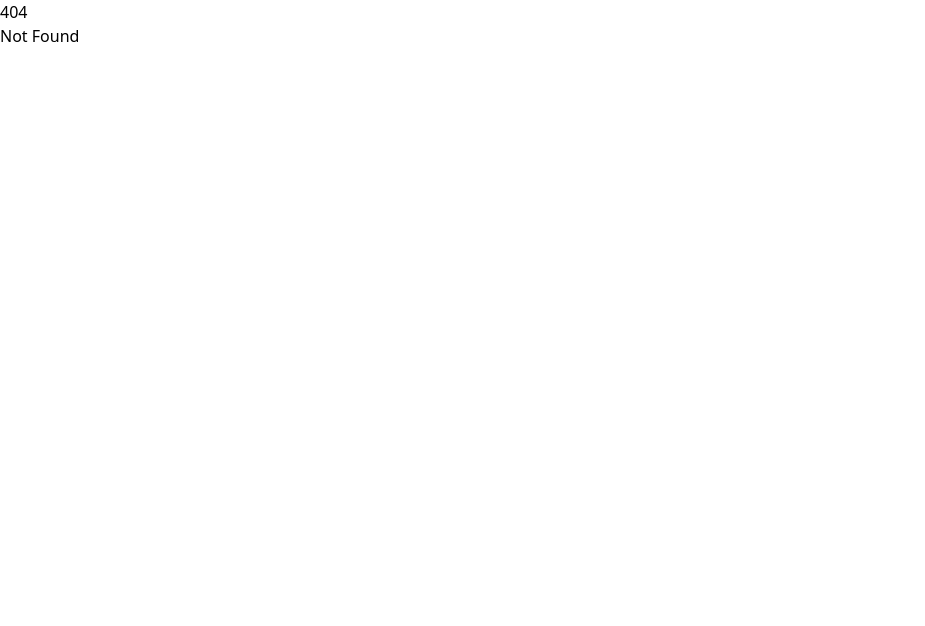
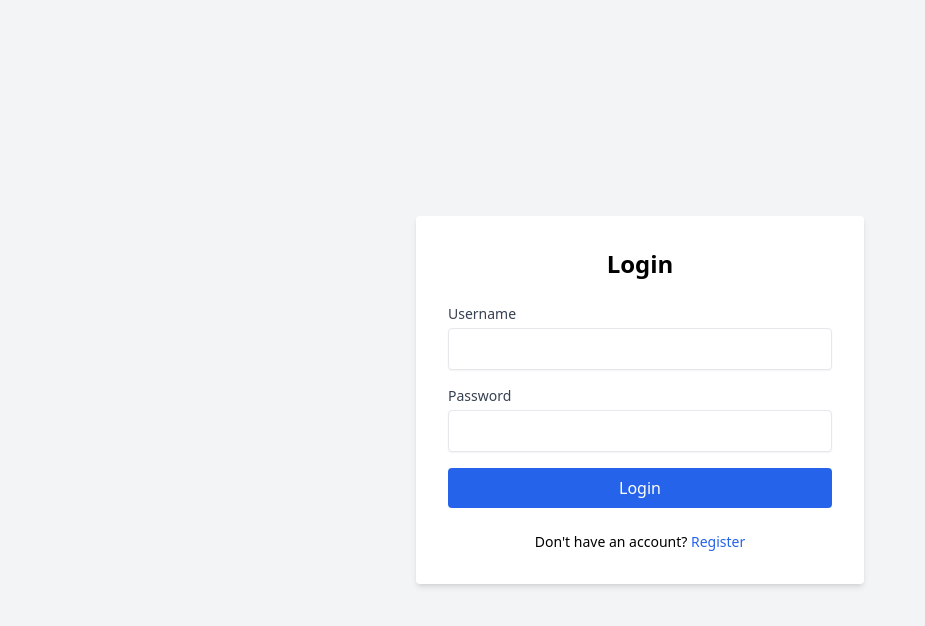
Before and after one commit to ondateta/board-app, a SvelteKit app: page /login in a window 1280 px wide. Before the commit this address had no page. Shown: the top 626 px of the page, without its empty margins (0-925 px from the left). Built offline with nearby package versions, Linux system fonts and the light colour scheme.

Commit message:
QA, SEO, Auth Pages, and Polish

```diff
--- a/src/app.html
+++ b/src/app.html
@@ -3,6 +3,21 @@
 	<head>
 		<meta charset="utf-8" />
 		<meta name="viewport" content="width=device-width, initial-scale=1" />
+		<title>Kanban Board - Organize Your Work</title>
+		<meta name="description" content="A simple and efficient Kanban board application to manage your projects, tasks, and workflows. Built with SvelteKit." />
+		<meta name="keywords" content="kanban, trello, project management, productivity, sveltekit, task manager" />
+		<meta name="author" content="Gemini Agent" />
+
+		<!-- Open Graph / Facebook -->
+		<meta property="og:type" content="website" />
+		<meta property="og:title" content="Kanban Board - Organize Your Work" />
+		<meta property="og:description" content="A simple and efficient Kanban board application to manage your projects, tasks, and workflows. Built with SvelteKit." />
+
+		<!-- Twitter -->
+		<meta property="twitter:card" content="summary_large_image" />
+		<meta property="twitter:title" content="Kanban Board - Organize Your Work" />
+		<meta property="twitter:description" content="A simple and efficient Kanban board application to manage your projects, tasks, and workflows. Built with SvelteKit." />
+
 		%sveltekit.head%
 	</head>
 	<body data-sveltekit-preload-data="hover">
--- a/src/lib/server/db/actions.ts
+++ b/src/lib/server/db/actions.ts
@@ -1,6 +1,7 @@
 import db from './index';
 import { randomUUID, scrypt, randomBytes, timingSafeEqual } from 'node:crypto';
 import { promisify } from 'node:util';
+import type { User, Board, List, Card } from '$lib/types';
 
 const scryptAsync = promisify(scrypt);
 
@@ -17,16 +18,16 @@ export async function verifyPassword(password: string, hash: string): Promise<bo
     return timingSafeEqual(keyBuffer, derivedKey);
 }
 
-export function createUser(username: string, passwordHash: string) {
+export function createUser(username: string, passwordHash: string): User {
     const id = randomUUID();
     const stmt = db.prepare('INSERT INTO users (id, username, password_hash) VALUES (?, ?, ?)');
     stmt.run(id, username, passwordHash);
-    return { id, username };
+    return { id, username, created_at: Math.floor(Date.now() / 1000) };
 }
 
-export function getUserByUsername(username: string) {
+export function getUserByUsername(username: string): (User & { password_hash: string }) | undefined {
     const stmt = db.prepare('SELECT * FROM users WHERE username = ?');
-    return stmt.get(username) as { id: string; username: string; password_hash: string; created_at: number } | undefined;
+    return stmt.get(username) as (User & { password_hash: string }) | undefined;
 }
 
 export function createSession(userId: string) {
@@ -55,24 +56,25 @@ export function deleteSession(sessionId: string) {
 }
 
 // Boards
-export function getBoards(userId: string) {
+export function getBoards(userId: string): Board[] {
     const stmt = db.prepare('SELECT * FROM boards WHERE user_id = ? ORDER BY created_at DESC');
-    return stmt.all(userId);
+    return stmt.all(userId) as Board[];
 }
 
-export function createBoard(userId: string, title: string) {
+export function createBoard(userId: string, title: string): Board {
     const id = randomUUID();
+    const created_at = Math.floor(Date.now() / 1000);
     const stmt = db.prepare('INSERT INTO boards (id, user_id, title) VALUES (?, ?, ?)');
     stmt.run(id, userId, title);
-    return { id, userId, title };
+    return { id, user_id: userId, title, created_at };
 }
 
-export function getBoard(boardId: string) {
+export function getBoard(boardId: string): Board | undefined {
     const stmt = db.prepare('SELECT * FROM boards WHERE id = ?');
-    return stmt.get(boardId);
+    return stmt.get(boardId) as Board | undefined;
 }
 
-export function updateBoard(boardId: string, title: string) {
+export function updateBoard(boardId: string, title: string): Board | undefined {
     const stmt = db.prepare('UPDATE boards SET title = ? WHERE id = ?');
     stmt.run(title, boardId);
     return getBoard(boardId);
@@ -84,24 +86,25 @@ export function deleteBoard(boardId: string) {
 }
 
 // Lists
-export function getLists(boardId: string) {
+export function getLists(boardId: string): List[] {
     const stmt = db.prepare('SELECT * FROM lists WHERE board_id = ? ORDER BY position ASC');
-    return stmt.all(boardId);
+    return stmt.all(boardId) as List[];
 }
 
-export function createList(boardId: string, title: string) {
+export function createList(boardId: string, title: string): List {
     const id = randomUUID();
     // Get max position to append to the end
     const maxPosStmt = db.prepare('SELECT MAX(position) as maxPos FROM lists WHERE board_id = ?');
     const result = maxPosStmt.get(boardId) as { maxPos: number | null };
     const position = (result?.maxPos ?? -1) + 1;
+    const created_at = Math.floor(Date.now() / 1000);
 
     const stmt = db.prepare('INSERT INTO lists (id, board_id, title, position) VALUES (?, ?, ?, ?)');
     stmt.run(id, boardId, title, position);
-    return { id, boardId, title, position };
+    return { id, board_id: boardId, title, position, created_at };
 }
 
-export function updateList(listId: string, updates: { title?: string; position?: number }) {
+export function updateList(listId: string, updates: { title?: string; position?: number }): List | undefined {
     const fields = [];
     const values = [];
 
@@ -122,9 +125,9 @@ export function updateList(listId: string, updates: { title?: string; position?:
     return getList(listId);
 }
 
-export function getList(listId: string) {
+export function getList(listId: string): List | undefined {
     const stmt = db.prepare('SELECT * FROM lists WHERE id = ?');
-    return stmt.get(listId);
+    return stmt.get(listId) as List | undefined;
 }
 
 export function deleteList(listId: string) {
@@ -133,23 +136,24 @@ export function deleteList(listId: string) {
 }
 
 // Cards
-export function getCards(listId: string) {
+export function getCards(listId: string): Card[] {
     const stmt = db.prepare('SELECT * FROM cards WHERE list_id = ? ORDER BY position ASC');
-    return stmt.all(listId);
+    return stmt.all(listId) as Card[];
 }
 
-export function createCard(listId: string, title: string, description: string = '') {
+export function createCard(listId: string, title: string, description: string = ''): Card {
     const id = randomUUID();
     const maxPosStmt = db.prepare('SELECT MAX(position) as maxPos FROM cards WHERE list_id = ?');
     const result = maxPosStmt.get(listId) as { maxPos: number | null };
     const position = (result?.maxPos ?? -1) + 1;
+    const created_at = Math.floor(Date.now() / 1000);
 
     const stmt = db.prepare('INSERT INTO cards (id, list_id, title, description, position) VALUES (?, ?, ?, ?, ?)');
     stmt.run(id, listId, title, description, position);
-    return { id, listId, title, description, position };
+    return { id, list_id: listId, title, description, position, created_at };
 }
 
-export function updateCard(cardId: string, updates: { title?: string; description?: string; position?: number; list_id?: string }) {
+export function updateCard(cardId: string, updates: { title?: string; description?: string; position?: number; list_id?: string }): Card | undefined {
     const fields = [];
     const values = [];
 
@@ -178,9 +182,9 @@ export function updateCard(cardId: string, updates: { title?: string; descriptio
     return getCard(cardId);
 }
 
-export function getCard(cardId: string) {
+export function getCard(cardId: string): Card | undefined {
     const stmt = db.prepare('SELECT * FROM cards WHERE id = ?');
-    return stmt.get(cardId);
+    return stmt.get(cardId) as Card | undefined;
 }
 
 export function deleteCard(cardId: string) {
--- /dev/null
+++ b/src/routes/+error.svelte
@@ -0,0 +1,11 @@
+<script>
+    import { page } from '$app/stores';
+</script>
+
+<div class="flex flex-col items-center justify-center min-h-screen bg-gray-100 text-gray-800">
+    <h1 class="text-6xl font-bold mb-4">{$page.status}</h1>
+    <p class="text-xl mb-8">{$page.error?.message || 'Something went wrong'}</p>
+    <a href="/" class="px-6 py-3 bg-blue-600 text-white rounded-lg shadow hover:bg-blue-700 transition">
+        Go Home
+    </a>
+</div>
--- a/src/routes/+page.svelte
+++ b/src/routes/+page.svelte
@@ -1,2 +1,25 @@
-<h1>Welcome to SvelteKit</h1>
-<p>Visit <a href="https://svelte.dev/docs/kit">svelte.dev/docs/kit</a> to read the documentation</p>
+<script>
+    import { page } from '$app/stores';
+</script>
+
+<div class="flex flex-col items-center justify-center min-h-screen bg-gradient-to-br from-blue-500 to-indigo-600 text-white">
+    <div class="text-center">
+        <h1 class="text-5xl font-bold mb-4">Kanban Board</h1>
+        <p class="text-xl mb-8">Organize your work, manage projects, and boost productivity.</p>
+
+        <div class="space-x-4">
+            {#if $page.data.user}
+                <a href="/app" class="px-6 py-3 bg-white text-blue-600 font-semibold rounded shadow hover:bg-gray-100 transition">
+                    Go to Dashboard
+                </a>
+            {:else}
+                <a href="/login" class="px-6 py-3 bg-white text-blue-600 font-semibold rounded shadow hover:bg-gray-100 transition">
+                    Login
+                </a>
+                <a href="/register" class="px-6 py-3 border-2 border-white text-white font-semibold rounded hover:bg-white hover:text-blue-600 transition">
+                    Register
+                </a>
+            {/if}
+        </div>
+    </div>
+</div>
--- a/src/routes/app/board/[id]/+page.svelte
+++ b/src/routes/app/board/[id]/+page.svelte
@@ -110,7 +110,7 @@
     </div>
 
     <div class="flex-1 overflow-x-auto p-4">
-        <div class="flex h-full gap-4 items-start" use:dndzone={{items: lists, flipDurationMs, type: 'list', dropTargetStyle: {}}} on:consider={handleListDndConsider} on:finalize={handleListDndFinalize}>
+        <div class="flex h-full gap-4 items-start" use:dndzone={{items: lists, flipDurationMs, type: 'list', dropTargetStyle: {}}} onconsider={handleListDndConsider} onfinalize={handleListDndFinalize}>
             {#each lists as list (list.id)}
                 <div class="flex-shrink-0 w-72 bg-gray-100 rounded-lg flex flex-col max-h-full shadow-sm border border-gray-200" animate:flip={{duration: flipDurationMs}}>
                     <div class="p-3 font-semibold text-gray-700 flex justify-between items-center cursor-grab active:cursor-grabbing">
@@ -118,7 +118,7 @@
                         <button class="text-gray-400 hover:text-gray-600"><MoreHorizontal size={16} /></button>
                     </div>
 
-                    <div class="flex-1 overflow-y-auto min-h-[50px] px-2 pb-2" use:dndzone={{items: list.cards, flipDurationMs, type: 'card', dropTargetStyle: {}}} on:consider={(e) => handleCardDndConsider(e, list.id)} on:finalize={(e) => handleCardDndFinalize(e, list.id)}>
+                    <div class="flex-1 overflow-y-auto min-h-[50px] px-2 pb-2" use:dndzone={{items: list.cards, flipDurationMs, type: 'card', dropTargetStyle: {}}} onconsider={(e) => handleCardDndConsider(e, list.id)} onfinalize={(e) => handleCardDndFinalize(e, list.id)}>
                         {#each list.cards as card (card.id)}
                             <div class="bg-white p-3 rounded mb-2 shadow-sm border border-gray-200 cursor-grab active:cursor-grabbing hover:bg-gray-50" animate:flip={{duration: flipDurationMs}}>
                                 {card.title}
--- /dev/null
+++ b/src/routes/login/+page.svelte
@@ -0,0 +1,48 @@
+<script lang="ts">
+    import { goto } from '$app/navigation';
+
+    let username = '';
+    let password = '';
+    let error = '';
+
+    async function handleSubmit() {
+        const response = await fetch('/api/auth/login', {
+            method: 'POST',
+            headers: { 'Content-Type': 'application/json' },
+            body: JSON.stringify({ username, password })
+        });
+
+        const data = await response.json();
+
+        if (response.ok) {
+            goto('/app');
+        } else {
+            error = data.error;
+        }
+    }
+</script>
+
+<div class="flex items-center justify-center min-h-screen bg-gray-100">
+    <div class="w-full max-w-md p-8 space-y-6 bg-white rounded shadow-md">
+        <h1 class="text-2xl font-bold text-center">Login</h1>
+        {#if error}
+            <p class="text-red-500 text-center">{error}</p>
+        {/if}
+        <form on:submit|preventDefault={handleSubmit} class="space-y-4">
+            <div>
+                <label for="username" class="block text-sm font-medium text-gray-700">Username</label>
+                <input type="text" id="username" bind:value={username} class="w-full px-3 py-2 mt-1 border rounded shadow-sm focus:ring-blue-500 focus:border-blue-500" required />
+            </div>
+            <div>
+                <label for="password" class="block text-sm font-medium text-gray-700">Password</label>
+                <input type="password" id="password" bind:value={password} class="w-full px-3 py-2 mt-1 border rounded shadow-sm focus:ring-blue-500 focus:border-blue-500" required />
+            </div>
+            <button type="submit" class="w-full px-4 py-2 text-white bg-blue-600 rounded hover:bg-blue-700 focus:outline-none focus:ring-2 focus:ring-blue-500">
+                Login
+            </button>
+        </form>
+        <div class="text-center">
+            <p class="text-sm">Don't have an account? <a href="/register" class="text-blue-600 hover:underline">Register</a></p>
+        </div>
+    </div>
+</div>
--- /dev/null
+++ b/src/routes/register/+page.svelte
@@ -0,0 +1,58 @@
+<script lang="ts">
+    import { goto } from '$app/navigation';
+
+    let username = '';
+    let password = '';
+    let confirmPassword = '';
+    let error = '';
+
+    async function handleSubmit() {
+        if (password !== confirmPassword) {
+            error = 'Passwords do not match';
+            return;
+        }
+
+        const response = await fetch('/api/auth/register', {
+            method: 'POST',
+            headers: { 'Content-Type': 'application/json' },
+            body: JSON.stringify({ username, password })
+        });
+
+        const data = await response.json();
+
+        if (response.ok) {
+            goto('/app');
+        } else {
+            error = data.error;
+        }
+    }
+</script>
+
+<div class="flex items-center justify-center min-h-screen bg-gray-100">
+    <div class="w-full max-w-md p-8 space-y-6 bg-white rounded shadow-md">
+        <h1 class="text-2xl font-bold text-center">Register</h1>
+        {#if error}
+            <p class="text-red-500 text-center">{error}</p>
+        {/if}
+        <form on:submit|preventDefault={handleSubmit} class="space-y-4">
+            <div>
+                <label for="username" class="block text-sm font-medium text-gray-700">Username</label>
+                <input type="text" id="username" bind:value={username} class="w-full px-3 py-2 mt-1 border rounded shadow-sm focus:ring-blue-500 focus:border-blue-500" required />
+            </div>
+            <div>
+                <label for="password" class="block text-sm font-medium text-gray-700">Password</label>
+                <input type="password" id="password" bind:value={password} class="w-full px-3 py-2 mt-1 border rounded shadow-sm focus:ring-blue-500 focus:border-blue-500" required />
+            </div>
+            <div>
+                <label for="confirmPassword" class="block text-sm font-medium text-gray-700">Confirm Password</label>
+                <input type="password" id="confirmPassword" bind:value={confirmPassword} class="w-full px-3 py-2 mt-1 border rounded shadow-sm focus:ring-blue-500 focus:border-blue-500" required />
+            </div>
+            <button type="submit" class="w-full px-4 py-2 text-white bg-blue-600 rounded hover:bg-blue-700 focus:outline-none focus:ring-2 focus:ring-blue-500">
+                Register
+            </button>
+        </form>
+        <div class="text-center">
+            <p class="text-sm">Already have an account? <a href="/login" class="text-blue-600 hover:underline">Login</a></p>
+        </div>
+    </div>
+</div>
```
Also changed, not shown: 1 other file (tests, documents, lock files or other folders).
